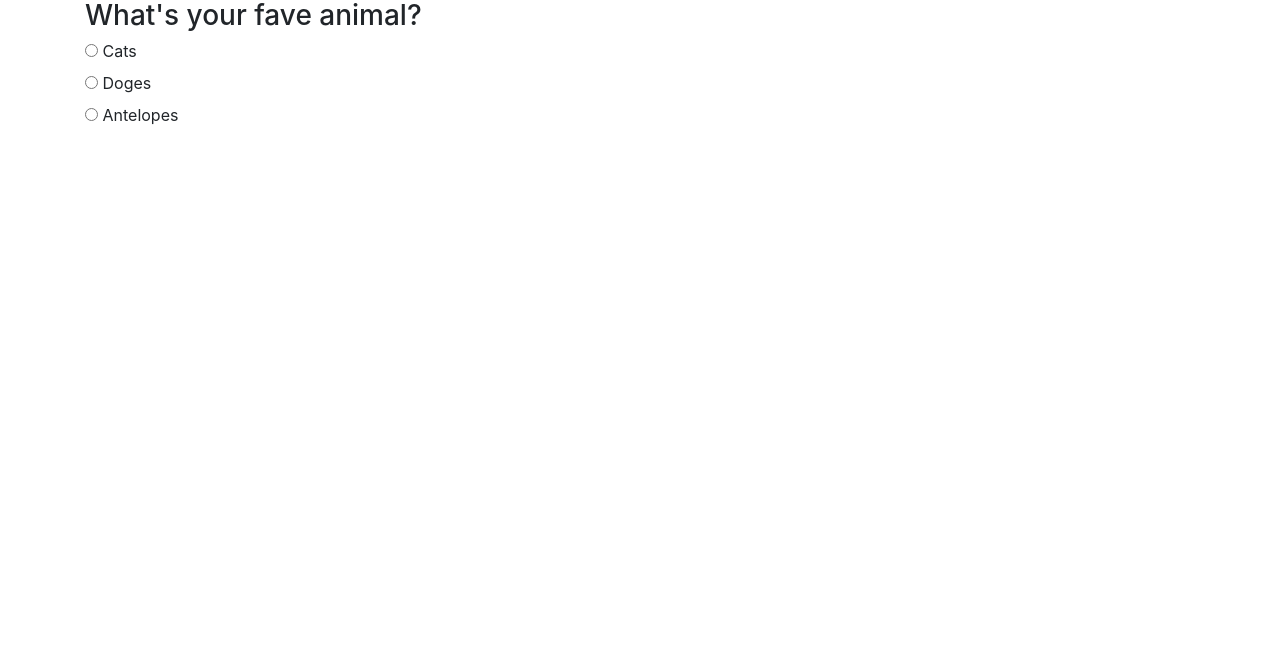
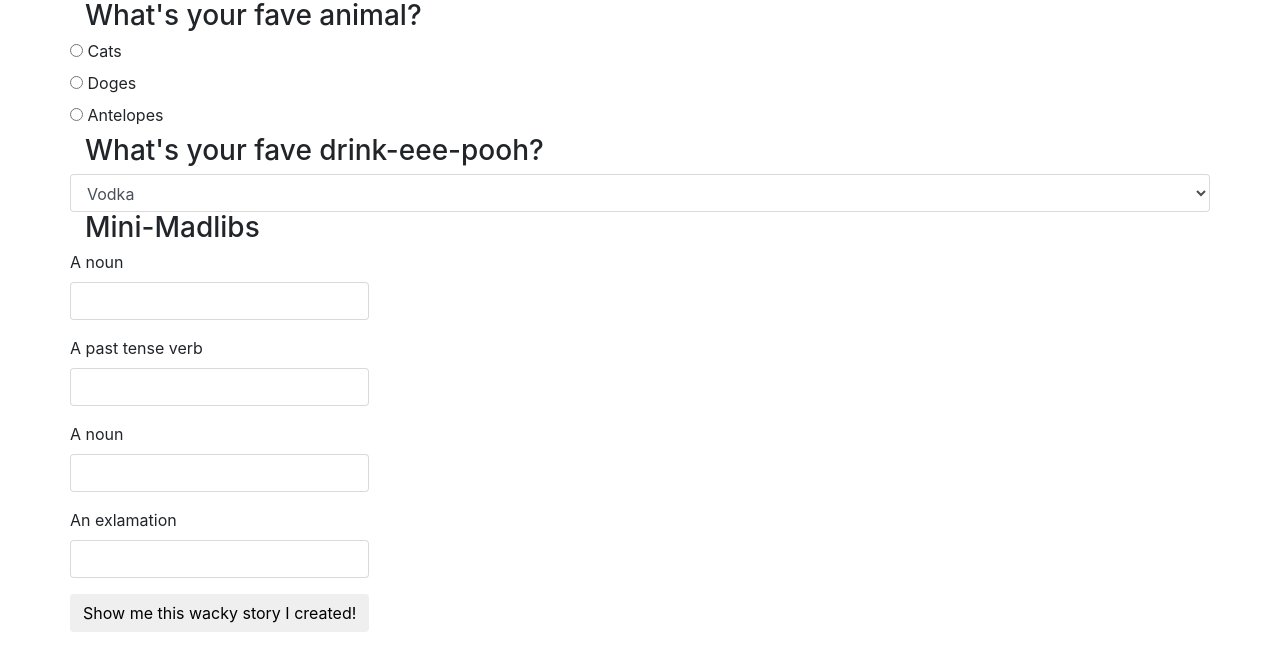
Before and after one commit to thatcat13/survey, a plain HTML site: page index.html in a window 1280 px wide. Drawn offline with Linux system fonts and the light colour scheme.

Commit message:
have three different input types but madlibs isn't working at the moment when I press submit

```diff
--- a/css/custom.css
+++ b/css/custom.css
@@ -0,0 +1,3 @@
+#story {
+  display: none;
+}
--- a/index.html
+++ b/index.html
@@ -11,8 +11,8 @@
   <body>
     <div class="container">
       <h3>What's your fave animal?</h3>
+      <div class="row">
         <form id="radio">
-
           <div class="radio">
             <label>
             <input type="radio" name="animal" value="cats">
@@ -33,10 +33,56 @@
             Antelopes
             </label>
           </div>
+        </form>
+      </div> <!-- row1 -->
 
+      <h3>What's your fave drink-eee-pooh?</h3>
+      <div class="row">
+        <select class="form-control" id="beverage">
+          <option>Vodka</option>
+          <option>Bourbon</option>
+          <option>Gin</option>
+          <option>Tequila</option>
+        </select>
+      </div> <!-- row2 -->
+
+
+      <h3>Mini-Madlibs</h3>
+      <div class="row">
+        <form id="madlibs">
+          <div class="form-group">
+            <label for="noun1">A noun</label>
+            <input id="noun1" class="form-control" type="text">
+          </div>
+          <div class="form-group">
+            <label for="verb">A past tense verb</label>
+            <input id="verb" class="form-control" type="text">
+          </div>
+          <div class="form-group">
+            <label for="noun2">A noun</label>
+            <input id="noun2" class="form-control" type="text">
+          </div>
+          <div class="form-group">
+            <label for="exclamation">An exlamation</label>
+            <input id="exclamation" class="form-control" type="text">
+          </div>
+
+          <div id="story">
+            <h1>You did this:</h1>
+            <p>One day, a <span class="noun1"></span> decided to go for a walk when suddenly a giant <span class="noun2"></span> appeared! "<span class="exclamation"></span>!", the <span class="noun1"></span> cried. Then it <span class="verb"></span> with <span class="noun2"></span> as quickly possible, and when it was safe, <span class="noun1"></span> decided to take a nap.
+            </p>
+          </div>
+
+          <button type="submit" class="btn">Show me this wacky story I created!</button>
         </form>
 
-    </div>
+
+
+
+      </div> <!-- row3 -->
+
+
+    </div> <!--container -->
 
   </body>
 </html>
--- a/js/scripts.js
+++ b/js/scripts.js
@@ -2,4 +2,27 @@ $(document).ready(function() {
   $("#radio").submit(function(event) {
     var animal = $("input:radio[name=animal]:checked").val();
   });
+
+
+  $("form-control").submit(function(event) {
+    var beverage = $("#beverage").val();
+  });
+
+  $("form-group").submit(function(event) {
+    var nounInput1 = $("#noun1").val();
+    var verbInput = $("#verb").val();
+    var nounInput2 = $("#noun2").val();
+    var exclamationInput = $("#exclamation").val();
+
+    $(".noun1").text(nounInput1Input);
+    $(".noun2").text(nounInput2Input);
+    $(".exclamation").text(exclamationInputInput);
+    $(".verb").text(verbInputInput);
+    $(".noun1").text(nounInput1Input);
+
+    $("#story").show();
+
+    event.preventDefault();
+
+  });
 });
```
Lines whose indentation alone changed are shown as unchanged.
